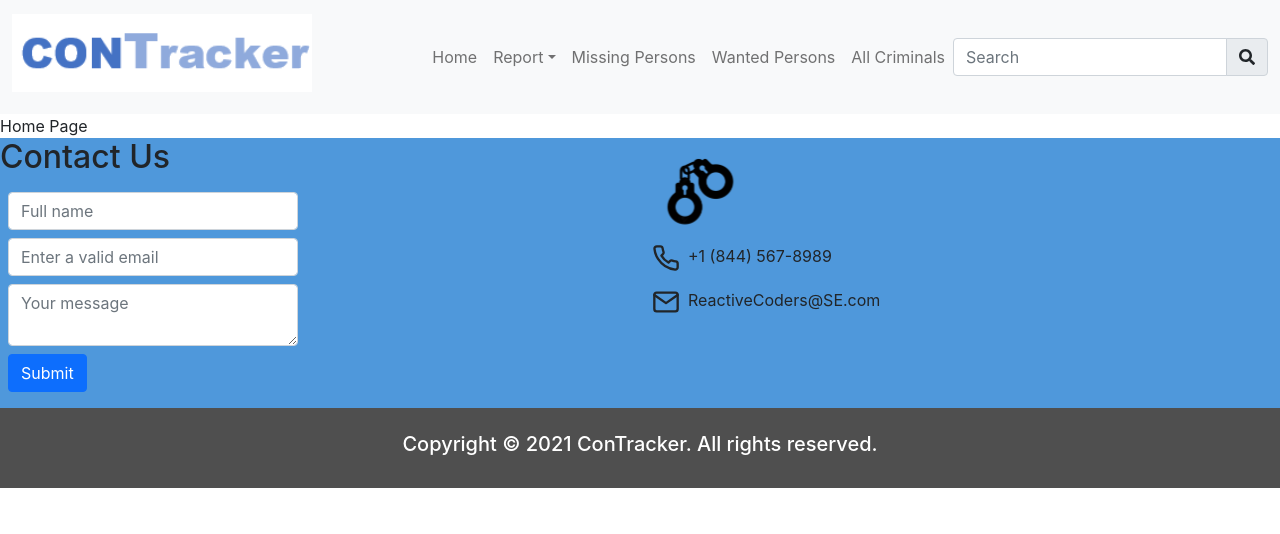
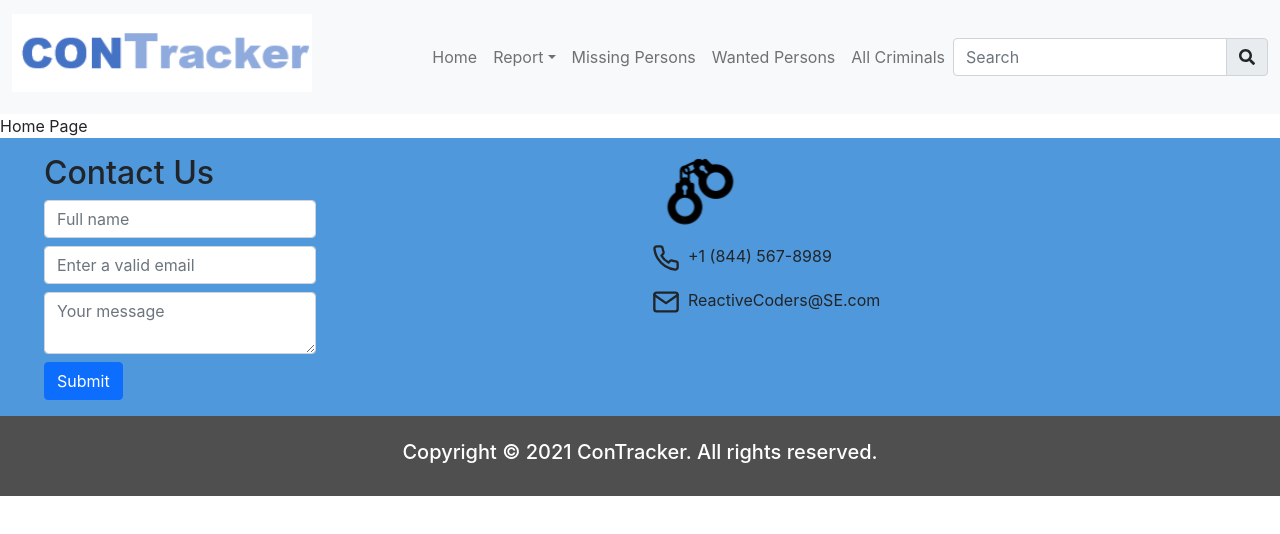
Before and after one commit to ickynavigator/conTracker, a Next.js app in the folder packages/con-tracker-client/: page / in a window 1280 px wide. Shown: the top 534 px of the page. Built offline with nearby package versions, Linux system fonts and the light colour scheme; no server answers.

Commit message:
added margin to footer

```diff
--- a/packages/con-tracker-client/components/ui/Footer.jsx
+++ b/packages/con-tracker-client/components/ui/Footer.jsx
@@ -1,6 +1,6 @@
 import Image from "next/image";
 import React, { useState } from "react";
-import { Col, Row, Form, Container, Button } from "react-bootstrap";
+import { Button, Col, Container, Form, Row } from "react-bootstrap";
 import { FiMail, FiPhone } from "react-icons/fi";
 import styles from "../../styles/components/Footer.module.css";
 import { submitContactForm } from "../../utils/api";
@@ -29,11 +29,10 @@ const Footer = () => {
   return (
     <>
       <div className={styles.contactWrapper}>
-        <Row xs={1} md={2}>
+        <Row xs={1} md={2} className="mx-4">
           <Col>
-            <h2>Contact Us</h2>
-
             <Container className="ms-2 my-3 ps-0 w-50">
+              <h2>Contact Us</h2>
               <Form noValidate validated={validated} onSubmit={handleSubmit}>
                 <Form.Group controlId="ContactUsName" className="my-2">
                   <Form.Control
```
